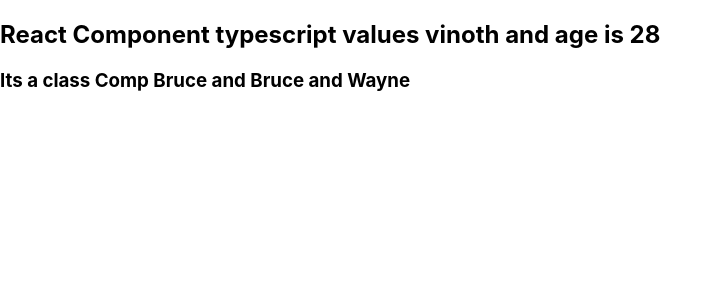
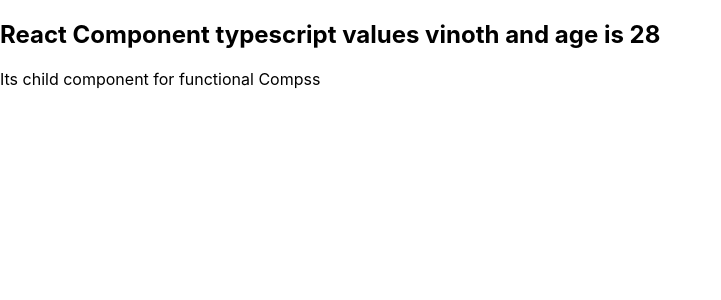
Before and after one commit to Vmadhavan2310/react_typescript, a React (Create React App) app: page / in a window 1280 px wide. Shown: the top 300 px of the page, without its empty margins (0-721 px from the left). Built offline with nearby package versions, Linux system fonts and the light colour scheme.

Commit message:
Web---React children

```diff
--- a/src/App.tsx
+++ b/src/App.tsx
@@ -55,8 +55,10 @@ function App() {
       {/* <ClassComp age={25}/> */}
       {/* <LoginComp/> */}
       {/* <TemplateLiteral position='center'/> */}
-      <FunctionalComp person={{name:"vinoth",age:28}}/>
-      <ClassComps batman={person}/>
+      <FunctionalComp person={{name:"vinoth",age:28}}>
+        <div>Its child component for functional Compss</div>
+      </FunctionalComp>
+      {/* <ClassComps batman={person}/> */}
      </div>
   );
 }
--- a/src/Components/New Notes/FunctionalComp.tsx
+++ b/src/Components/New Notes/FunctionalComp.tsx
@@ -3,11 +3,15 @@ type functionalProps={
     name:string
     age:number
    }
+   children:React.JSX.Element
+   /* It supports React.ReactNode | React.JSX.Element | React.ReactElement */
 }
 
 export const FunctionalComp:React.FunctionComponent<functionalProps>=(props)=>{
     return(
-
+        <>
         <h2>React Component typescript values {props.person.name} and age is {props.person.age}</h2>
+        {props.children}
+        </>
         )
 }
```
